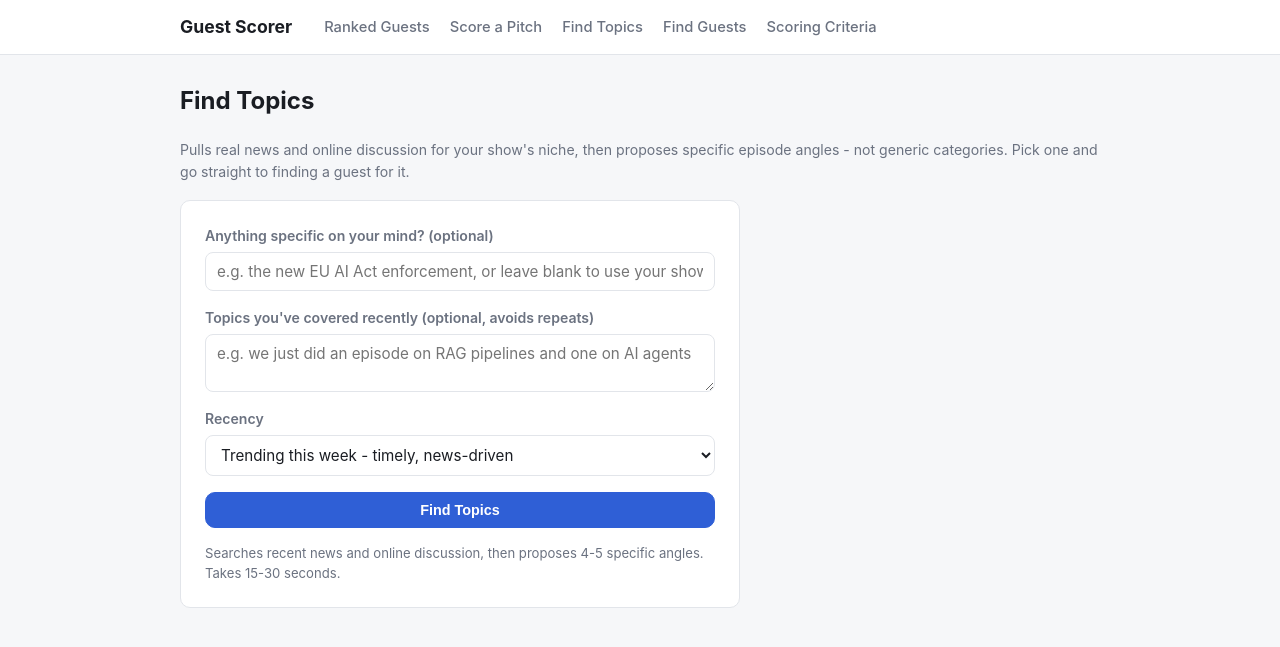
After one commit to rafaym1/podcast-guest-scorer, a Flask app: page /c/demo/topics/new in a window 1280 px wide. The commit adds this page. Shown: the top 647 px of the page. Run offline with Flask 3, Linux system fonts and the light colour scheme; some libraries are stand-ins or nearby versions.

Commit message:
Add Find Topics: news + discussion search to generate episode ideas
New feature ahead of guest-finding: host optionally gives a seed
("anything on your mind?"), what's already been covered (avoid repeats),
and a trending-vs-evergreen preference. Runs two real searches - Tavily
news mode (last 14 days) for what's actually happening, and a second
discussion-flavored search for what people are debating - then the
model proposes 4-5 specific episode angles grounded in that real
signal (title + why-it's-timely + a guest search phrase), not generic
categories.

Each topic hands off directly into Find Guests via a query param
(?topic=...), pre-filling the search so picking a topic and finding a
guest for it is a single click, not manual re-typing.

Verified end-to-end through the actual browser: form submit -> two
Tavily calls -> Gemini synthesis -> 4 specific grounded topics ->
click-through correctly pre-fills Find Guests.

```diff
--- a/score.py
+++ b/score.py
@@ -264,23 +264,23 @@ def call_llm(prompt, model=DEFAULT_MODEL, attempts=4):
     return with_retry(lambda: call_once(prompt, model), f"Model '{model}'", attempts)
 
 
-def search_web(query, max_results=10):
+def search_web(query, max_results=10, topic="general", days=None):
     api_key = os.environ.get("TAVILY_API_KEY")
     if not api_key:
         sys.exit("ERROR: set the TAVILY_API_KEY environment variable (or add it to .env) first. Free key at tavily.com.")
 
+    payload = {
+        "api_key": api_key,
+        "query": query,
+        "search_depth": "advanced",
+        "max_results": max_results,
+        "topic": topic,
+    }
+    if days:
+        payload["days"] = days
+
     try:
-        data = post_json(
-            TAVILY_API_URL,
-            {
-                "api_key": api_key,
-                "query": query,
-                "search_depth": "advanced",
-                "max_results": max_results,
-            },
-            {"Content-Type": "application/json"},
-            "Tavily API",
-        )
+        data = post_json(TAVILY_API_URL, payload, {"Content-Type": "application/json"}, "Tavily API")
     except RuntimeError as e:
         sys.exit(str(e))
     return data.get("results", [])
@@ -381,6 +381,69 @@ Respond with ONLY valid JSON: {{"explanation": "<your 2-3 sentences>"}}"""
         return result.get("explanation", "").strip()
     except SystemExit:
         return ""
+
+
+def build_topic_search_queries(profile, seed):
+    """One news-mode query (what's actually happening right now) and one
+    discussion-mode query (what people are actually arguing about) - these
+    surface different, complementary raw material for topic generation."""
+    profile = profile or {}
+    industry = profile.get("industry", "")
+    base = seed or profile.get("show_description") or profile.get("target_guest_profile") or industry
+
+    news_query = f"latest news and developments in {industry}" if industry else "latest news"
+    if base and base != industry:
+        news_query += f": {base}"
+
+    discussion_query = f"what people are debating, asking, and disagreeing about regarding {industry or base} right now, reddit and forum discussion"
+    if base and base != industry:
+        discussion_query += f", specifically around {base}"
+
+    return news_query.strip(), discussion_query.strip()
+
+
+def generate_topic_ideas(profile, seed, avoid, recency, news_results, discussion_results, model=DEFAULT_MODEL):
+    profile = profile or {}
+    news_text = "\n".join(f'- "{r.get("title", "")}"' for r in news_results[:10]) or "(nothing found)"
+    discussion_text = "\n".join(f'- "{r.get("title", "")}"' for r in discussion_results[:10]) or "(nothing found)"
+    seed_text = f"\nHOST'S SPECIFIC INTEREST RIGHT NOW: {seed}" if seed else ""
+    avoid_text = f"\nALREADY COVERED RECENTLY - DO NOT REPEAT THESE: {avoid}" if avoid else ""
+
+    prompt = f"""You are a podcast producer helping a host find their next episode topics.
+
+SHOW PROFILE:
+- Show: {profile.get("show_name", "")}
+- Industry/field: {profile.get("industry", "")}
+- What the show covers: {profile.get("show_description", "")}
+- Target guest: {profile.get("target_guest_profile", "")}
+{seed_text}{avoid_text}
+
+RECENCY PREFERENCE: {recency}
+
+RECENT NEWS FOUND:
+{news_text}
+
+COMMUNITY DISCUSSION/DEBATE FOUND:
+{discussion_text}
+
+Using ONLY signal from the above (don't invent events that aren't reflected there), propose 4-5 specific, compelling
+episode topics. Each must be a specific angle or question, not a vague category ("AI trends" is bad; "Why enterprise
+AI pilots keep failing at the procurement stage, not the model" is good). Prefer topics grounded in something real
+happening right now over generic evergreen ideas, unless the recency preference says otherwise. For each, also write
+a short phrase for finding a GUEST who could speak to that specific angle (a kind of person, not the topic itself).
+
+Respond with ONLY valid JSON, no markdown fences:
+{{
+  "topics": [
+    {{
+      "title": "<punchy episode topic, one line>",
+      "angle": "<1-2 sentences: the specific angle and why it's timely right now>",
+      "guest_search_topic": "<short phrase describing who could speak to this>"
+    }}
+  ]
+}}"""
+    result = call_llm(prompt, model=model)
+    return result.get("topics", [])
 
 
 GUEST_FIELDS_INSTRUCTION = """Extract information about a potential podcast guest from this document (could be an
--- a/webapp/app.py
+++ b/webapp/app.py
@@ -271,7 +271,8 @@ def find_new(slug):
     if not load_profile(paths).get("onboarded", True):
         return redirect(url_for("onboarding_profile", slug=slug))
     if request.method == "GET":
-        return render_template("find_form.html", slug=slug, error=None, form={}, welcome=request.args.get("welcome"))
+        prefill = {"topic": request.args.get("topic", "")} if request.args.get("topic") else {}
+        return render_template("find_form.html", slug=slug, error=None, form=prefill, welcome=request.args.get("welcome"))
 
     criteria = {
         "topic": request.form.get("topic", "").strip(),
@@ -313,6 +314,38 @@ def find_new(slug):
     return redirect(url_for("dashboard", slug=slug, source="sourced"))
 
 
+@app.route("/c/<slug>/topics/new", methods=["GET", "POST"])
+def topics_new(slug):
+    paths = client_paths(slug)
+    if not load_profile(paths).get("onboarded", True):
+        return redirect(url_for("onboarding_profile", slug=slug))
+    profile = load_profile(paths)
+
+    if request.method == "GET":
+        return render_template("topics_form.html", slug=slug, error=None, form={}, topics=None)
+
+    seed = request.form.get("seed", "").strip()
+    avoid = request.form.get("avoid", "").strip()
+    recency = request.form.get("recency", "trending")
+    form = {"seed": seed, "avoid": avoid, "recency": recency}
+
+    news_query, discussion_query = engine.build_topic_search_queries(profile, seed)
+    try:
+        news_results = engine.search_web(news_query, max_results=8, topic="news", days=14)
+        discussion_results = engine.search_web(discussion_query, max_results=8)
+        topics = engine.generate_topic_ideas(profile, seed, avoid, recency, news_results, discussion_results, engine.DEFAULT_MODEL)
+    except SystemExit as e:
+        return render_template("topics_form.html", slug=slug, error=str(e), form=form, topics=None)
+
+    if not topics:
+        return render_template(
+            "topics_form.html", slug=slug, form=form, topics=None,
+            error="Couldn't generate topics from what was found - try a more specific seed, or check your show profile has enough detail.",
+        )
+
+    return render_template("topics_form.html", slug=slug, error=None, form=form, topics=topics)
+
+
 @app.route("/admin/clients/new", methods=["GET", "POST"])
 def new_client(slug=None):
     if request.method == "GET":
--- a/webapp/static/style.css
+++ b/webapp/static/style.css
@@ -275,23 +275,44 @@ details summary {
 }
 
 .form-card input,
-.form-card textarea {
+.form-card textarea,
+.form-card select {
   font-family: inherit;
   font-size: 0.95rem;
   padding: 9px 11px;
   border: 1px solid var(--border);
   border-radius: 8px;
   color: var(--text);
+  background: var(--surface);
   resize: vertical;
 }
 
 .form-card input:focus,
-.form-card textarea:focus {
+.form-card textarea:focus,
+.form-card select:focus {
   outline: none;
   border-color: var(--primary);
 }
 
 .hint { font-size: 0.82rem; color: var(--text-muted); margin: 0; }
+
+.topic-list {
+  display: flex;
+  flex-direction: column;
+  gap: 12px;
+  margin-top: 22px;
+  max-width: 640px;
+}
+
+.topic-card {
+  background: var(--surface);
+  border: 1px solid var(--border);
+  border-radius: var(--radius);
+  padding: 16px 18px;
+}
+
+.topic-card h3 { margin: 0 0 6px; font-size: 1.05rem; }
+.topic-card p { margin: 0 0 12px; color: var(--text-muted); font-size: 0.92rem; }
 
 .searched-results { max-width: 560px; margin-top: 18px; }
 
--- a/webapp/templates/base.html
+++ b/webapp/templates/base.html
@@ -14,6 +14,7 @@
         <nav class="nav">
           <a href="{{ url_for('dashboard', slug=slug) }}">Ranked Guests</a>
           <a href="{{ url_for('score_new', slug=slug) }}">Score a Pitch</a>
+          <a href="{{ url_for('topics_new', slug=slug) }}">Find Topics</a>
           <a href="{{ url_for('find_new', slug=slug) }}">Find Guests</a>
           <a href="{{ url_for('rubric_edit', slug=slug) }}">Scoring Criteria</a>
         </nav>
--- /dev/null
+++ b/webapp/templates/topics_form.html
@@ -0,0 +1,39 @@
+{% extends "base.html" %}
+{% block title %}Find Topics{% endblock %}
+{% block content %}
+  <div class="page-header"><h1>Find Topics</h1></div>
+  <p class="hint intro-hint">Pulls real news and online discussion for your show's niche, then proposes specific episode angles - not generic categories. Pick one and go straight to finding a guest for it.</p>
+
+  <form class="form-card" method="post">
+    {% if error %}<div class="alert">{{ error }}</div>{% endif %}
+    <label>
+      Anything specific on your mind? (optional)
+      <input type="text" name="seed" value="{{ form.seed or '' }}" placeholder="e.g. the new EU AI Act enforcement, or leave blank to use your show profile">
+    </label>
+    <label>
+      Topics you've covered recently (optional, avoids repeats)
+      <textarea name="avoid" rows="2" placeholder="e.g. we just did an episode on RAG pipelines and one on AI agents">{{ form.avoid or '' }}</textarea>
+    </label>
+    <label>
+      Recency
+      <select name="recency">
+        <option value="trending" {{ 'selected' if form.recency == 'trending' or not form.recency else '' }}>Trending this week - timely, news-driven</option>
+        <option value="evergreen" {{ 'selected' if form.recency == 'evergreen' else '' }}>Evergreen - doesn't need to be timely</option>
+      </select>
+    </label>
+    <button class="btn btn-primary" type="submit">Find Topics</button>
+    <p class="hint">Searches recent news and online discussion, then proposes 4-5 specific angles. Takes 15-30 seconds.</p>
+  </form>
+
+  {% if topics %}
+    <div class="topic-list">
+      {% for t in topics %}
+        <div class="topic-card">
+          <h3>{{ t.title }}</h3>
+          <p>{{ t.angle }}</p>
+          <a class="btn btn-primary" href="{{ url_for('find_new', slug=slug, topic=t.guest_search_topic) }}">Find a Guest for This</a>
+        </div>
+      {% endfor %}
+    </div>
+  {% endif %}
+{% endblock %}
```
Also changed, not shown: README.md.
